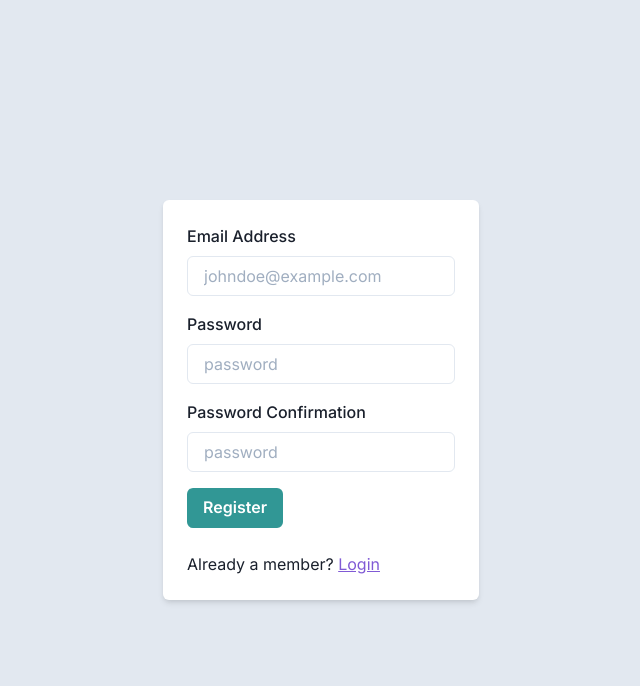
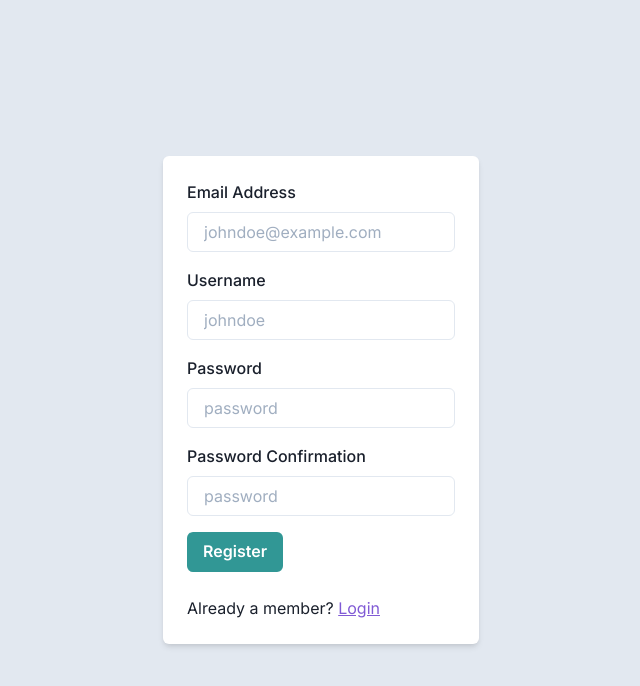
Before and after one commit to siddharthborderwala/ezly-client, a Next.js app: page /register in a window 1280 px wide. Shown: the top 686 px of the page, without its empty margins (319-959 px from the left). Built offline with nearby package versions, Linux system fonts and the light colour scheme; no server answers.

Commit message:
Add: username in register

```diff
--- a/pages/register.tsx
+++ b/pages/register.tsx
@@ -34,7 +34,8 @@ const RegisterPage: React.FC = () => {
       await register(
         data.email.toString(),
         data.password.toString(),
-        data.passwordConfirmation.toString()
+        data.passwordConfirmation.toString(),
+        data.username.toString()
       );
       replace('/');
     } catch (error) {
@@ -56,6 +57,15 @@ const RegisterPage: React.FC = () => {
               name="email"
               id="email"
               placeholder="johndoe@example.com"
+            />
+          </FormControl>
+          <FormControl>
+            <FormLabel htmlFor="username">Username</FormLabel>
+            <Input
+              type="text"
+              name="username"
+              id="username"
+              placeholder="johndoe"
             />
           </FormControl>
           <FormControl>
```
Also changed, not shown: contexts/auth/index.tsx (+5 -2 lines).
